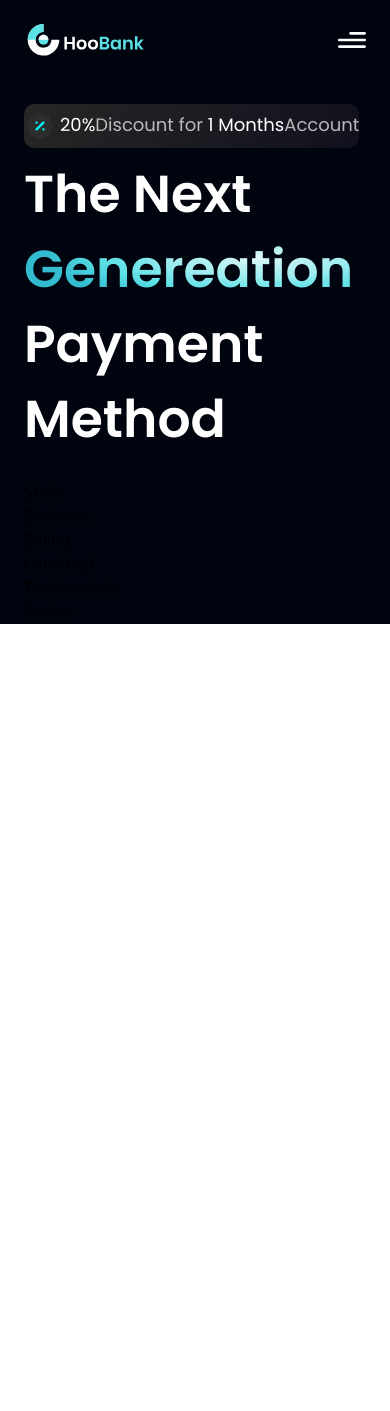
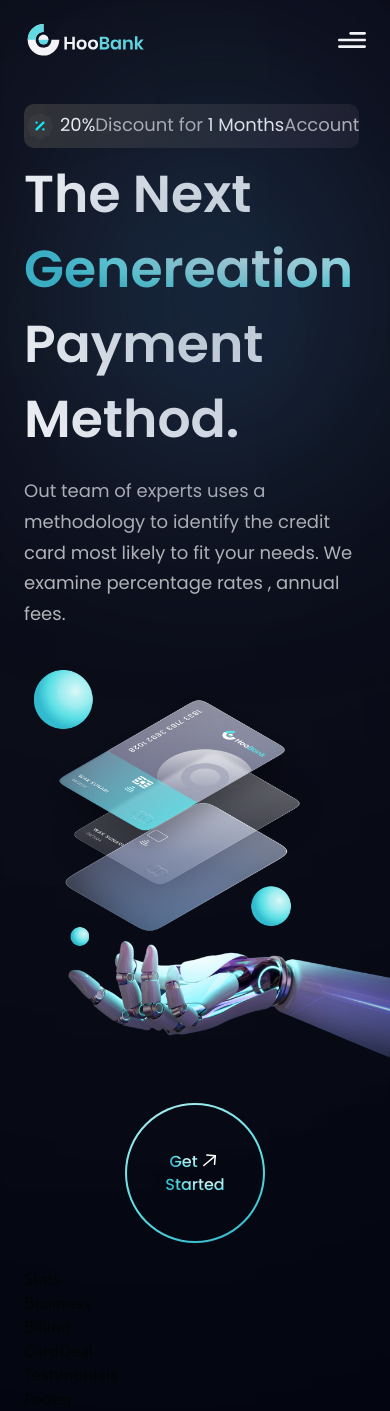
Before and after one commit to Dmitriy0642/tilewindcss_react, a React (Vite) app: page / in a window 390 px wide. Before the commit the page ends 844 px from the top, so only its background shows below. Built offline with nearby package versions, Linux system fonts and the light colour scheme.

Commit message:
creating-business-part

```diff
--- a/src/components/GetStarted.jsx
+++ b/src/components/GetStarted.jsx
@@ -4,10 +4,10 @@ import { arrowUp } from '../assets'
 const GetStarted = () => {
   return (
     <div
-      className={`${styles.flexCenter} w-[140px] h-[140px] rounded-full bg-blue-gradient p-[2px] cursor-pointer `}
+      className={`${styles.flexCenter} w-[140px] h-[140px] rounded-full bg-blue-gradient p-[2px]`}
     >
       <div
-        className={`${styles.flexCenter} flex-col bg-primary w-[100%] h-[100%] rounded-full`}
+        className={`${styles.flexCenter}  flex-col bg-primary w-[100%] h-[100%] rounded-full`}
       >
         <div className={`${styles.flexStart} flex-row `}>
           <p className="font-poppins font-medium text-[18] leading-[23px] ">
--- a/src/components/Hero.jsx
+++ b/src/components/Hero.jsx
@@ -24,12 +24,34 @@ const Hero = () => {
           <h1 className=" flex-1 font-poppins font-semibold ss:text-[72px] text-[52px] text-white ss:leading-[100px] leading-[75px] ">
             The Next <br className="sm:block hidden" />{' '}
             <span className="text-gradient mr-2 md:fot">Genereation</span>{' '}
-            Payment Method
           </h1>
-          <div className="ss:flex hidden md:mr-4 mr-0 ">
+          <div className="ss:flex hidden md:mr-4 mr-0 cursor-pointer">
             <GetStarted />
           </div>
         </div>
+        <h1 className="font-poppins font-semibold ss:text-[68px] text-[52px] text-white ss:leading-[100px] leading-[75px] w-full">
+          Payment Method.
+        </h1>
+        <p className={`${styles.paragraph} max-w-[470px] mt-5`}>
+          Out team of experts uses a methodology to identify the credit card
+          most likely to fit your needs. We examine percentage rates , annual
+          fees.
+        </p>
+      </div>
+      <div
+        className={`flex-1 flex ${styles.flexCenter} md:my-0 my-10 relative`}
+      >
+        <img
+          src={robot}
+          alt="billing"
+          className="w-[100%] h-[100%] relative z-[5]"
+        />
+      </div>
+      <div className="absolute z-[0] w-[40%] h-[35%] top-0 pink__gradient"></div>
+      <div className="absolute z-[1] w-[80%] h-[80%] rounded-full bottom-40 top-0 white__gradient"></div>
+      <div className="absolute z-[0] w-[50%] h-[50%] top-0 right-20 bottom-20 blue__gradient"></div>
+      <div className={`ss:hidden ${styles.flexCenter}`}>
+        <GetStarted />
       </div>
     </section>
   )
--- a/src/components/NavBar.jsx
+++ b/src/components/NavBar.jsx
@@ -1,19 +1,19 @@
-import React from "react";
-import { useState } from "react";
-import { close, logo, menu } from "../assets";
-import { navLinks } from "../constants";
+import React from 'react'
+import { useState } from 'react'
+import { close, logo, menu } from '../assets'
+import { navLinks } from '../constants'
 
 const Navbar = () => {
-  const [toggle, setToggle] = useState(false);
+  const [toggle, setToggle] = useState(false)
   return (
     <nav className="w-full justify-between flex navbar py-6 items-center">
       <img src={logo} alt="hoobank" className="w-[124px] h-[32px]" />
-      <ul className="sm:flex hidden justify-end items-center flex-1">
+      <ul className="sm:flex hidden justify-end items-center flex-1 cursor-pointer">
         {navLinks.map((nav, index) => (
           <li
             key={nav.id}
             className={`font-poppins font-normal text-white cursor-pointer text-[16px] ${
-              index === navLinks.length - 1 ? "mr-0" : "mr-10"
+              index === navLinks.length - 1 ? 'mr-0' : 'mr-10'
             } `}
           >
             <a href={`${nav.id}`}>{nav.title}</a>
@@ -24,21 +24,21 @@ const Navbar = () => {
         <img
           src={toggle ? close : menu}
           alt="menu"
-          className="w-[28px] h-[28px] object-contain"
+          className="w-[28px] h-[28px] object-contain cursor-pointer"
           onClick={() => setToggle((prev) => !prev)}
         />
       </div>
       <div
         className={`${
-          toggle ? "flex" : "hidden"
+          toggle ? 'flex' : 'hidden'
         } p-6 bg-black-gradient absolute top-20 right-0 mx-4 my-2 min-w-[140px] rounded-xl sidebar`}
       >
-        <ul className=" list-none flex-col justify-end items-center flex-1">
+        <ul className=" list-none flex-col justify-end items-center flex-1 cursor-pointer">
           {navLinks.map((nav, index) => (
             <li
               key={nav.id}
               className={`font-poppins font-normal text-white cursor-pointer text-[16px] ${
-                index === navLinks.length - 1 ? "mr-0" : "mb-4"
+                index === navLinks.length - 1 ? 'mr-0' : 'mb-4'
               } `}
             >
               <a href={`${nav.id}`}>{nav.title}</a>
@@ -47,7 +47,7 @@ const Navbar = () => {
         </ul>
       </div>
     </nav>
-  );
-};
+  )
+}
 
-export default Navbar;
+export default Navbar
```
